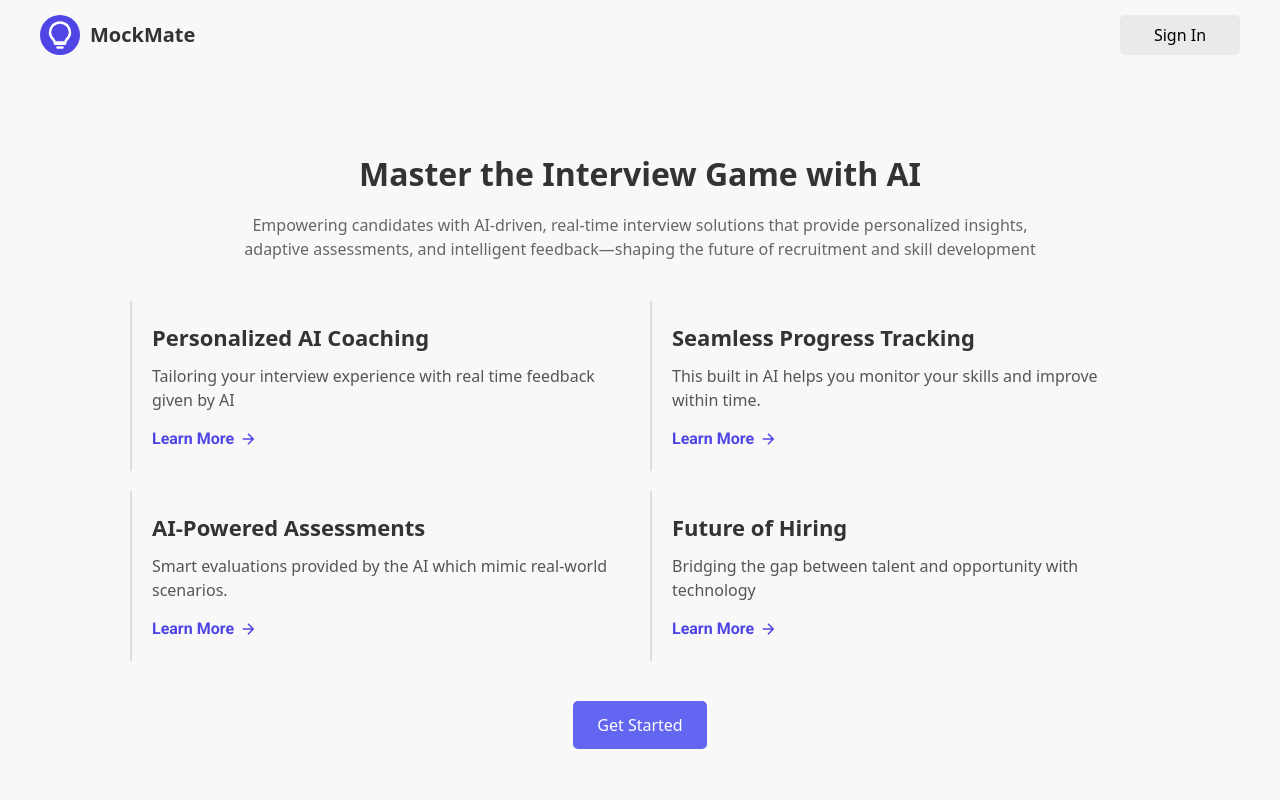
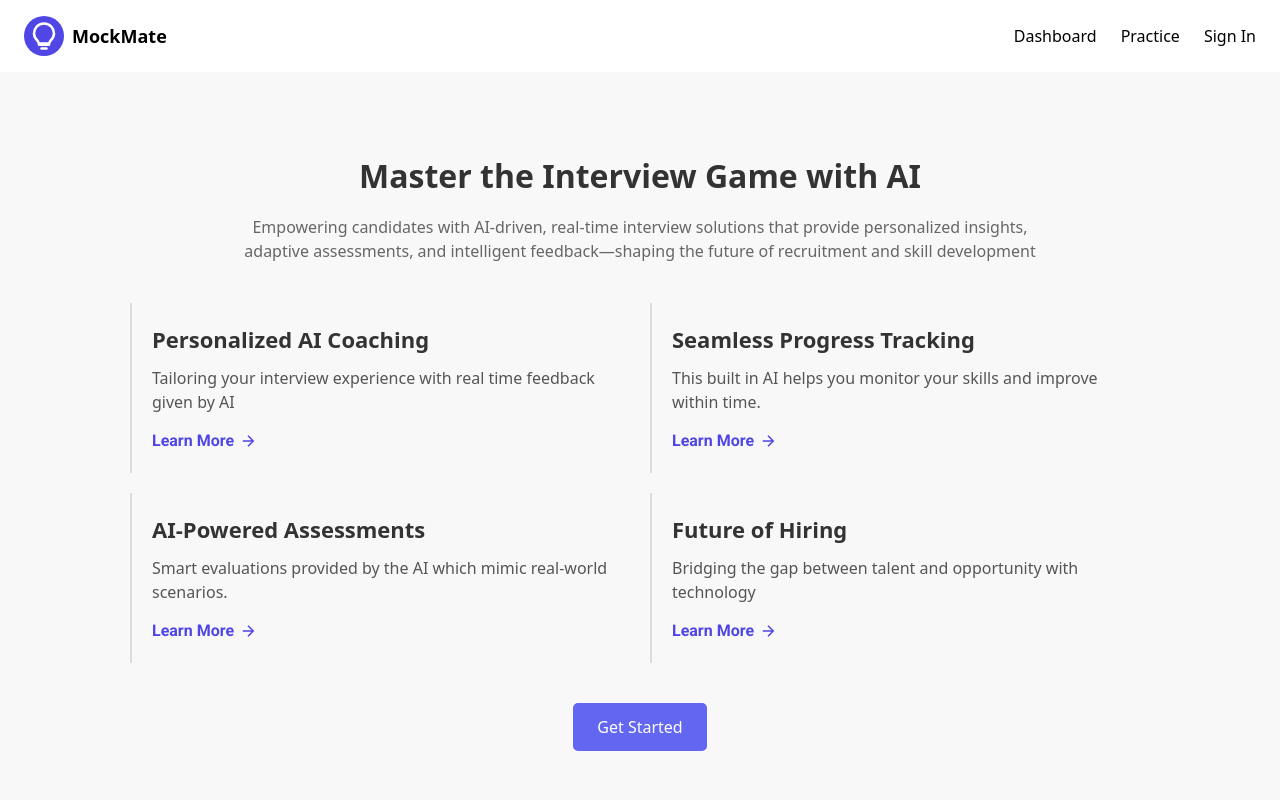
Before and after one commit to Developer-Madhu/MockMate-AI-Interviewer, a React (Vite) app: page / in a window 1280 px wide. Shown: the top 800 px of the page. Built offline with nearby package versions, Linux system fonts and the light colour scheme; a web font is replaced by a local one.

Commit message:
added dynamic questions count from model

```diff
--- a/src/Components/Navbar/Navbar.jsx
+++ b/src/Components/Navbar/Navbar.jsx
@@ -1,66 +1,68 @@
 // import React from "react";
 // import { Link } from "react-router-dom";
 // import "./Navbar.css";
-// import Login from "../../Pages/Auth/Login";
+// import { useAuth } from "../../Pages/Auth/AuthContext"; // Adjust the import path as needed
 
 // const Navbar = () => {
-//   return (
-//     <header className="navbar">
-//       <div className="containersnav">
-//         {/* Logo with Bulb Icon */}
-//         <a href="#" className="logo">
-//           <svg
-//             xmlns="http://www.w3.org/2000/svg"
-//             className="icon"
-//             viewBox="0 0 24 24"
-//             fill="none"
-//             stroke="currentColor"
-//             strokeWidth="2"
-//             strokeLinecap="round"
-//             strokeLinejoin="round"
-//           >
-//             <path d="M9 18h6" stroke="white" />
-//             <path d="M10 22h4" stroke="white" />
-//             <path
-//               d="M12 2C7 2 4 6 4 10c0 2.5 1.5 4.5 3 6a4.8 4.8 0 0 1 1 3h8a4.8 4.8 0 0 1 1-3c1.5-1.5 3-3.5 3-6 0-4-3-8-8-8z"
-//               stroke="white"
-//             />
-//           </svg>
-//           <span className="logo-text">MockMate</span>
-//         </a>
+//     const { isLoggedIn } = useAuth(); // Get the authentication state
 
-//         {/* Navigation Links */}
-//         {/* <nav className="nav-links">
-//           <a href="#">Blogs</a>
-//           <a href="#">Second Link</a>
-//           <a href="#">Third Link</a>
-//           <a href="#">Fourth Link</a>
-//         </nav> */}
+//     return (
+//         <header className="navbar">
+//             <div className="containersnav">
+//                 {/* Logo with Bulb Icon */}
+//                 <a href="#" className="logo">
+//                     <svg
+//                         xmlns="http://www.w3.org/2000/svg"
+//                         className="icon"
+//                         viewBox="0 0 24 24"
+//                         fill="none"
+//                         stroke="currentColor"
+//                         strokeWidth="2"
+//                         strokeLinecap="round"
+//                         strokeLinejoin="round"
+//                     >
+//                         <path d="M9 18h6" stroke="white" />
+//                         <path d="M10 22h4" stroke="white" />
+//                         <path
+//                             d="M12 2C7 2 4 6 4 10c0 2.5 1.5 4.5 3 6a4.8 4.8 0 0 1 1 3h8a4.8 4.8 0 0 1 1-3c1.5-1.5 3-3.5 3-6 0-4-3-8-8-8z"
+//                             stroke="white"
+//                         />
+//                     </svg>
+//                     <span className="logo-text">MockMate</span>
+//                 </a>
 
-//         {/* Button */}
-//         <button className="nav-buttonss">
-//         <Link to='/register'>Sign Up</Link>
-//         </button>
-//       </div>
-//     </header>
-//   );
+//                 {/* Button */}
+//                 {isLoggedIn ? (
+//                     // Show "Dashboard" link if the user is logged in
+//                     <button className="nav-buttonss">
+//                         <Link to="/dashboard">Dashboard</Link>
+//                     </button>
+//                 ) : (
+//                     // Show "Sign Up" link if the user is not logged in
+//                     <button className="nav-buttonss">
+//                         <Link to="/login">Sign In </Link>
+//                     </button>
+//                 )}
+//             </div>
+//         </header>
+//     );
 // };
 
 // export default Navbar;
-import React from "react";
+import React, { useState } from "react";
 import { Link } from "react-router-dom";
-import "./Navbar.css";
 import { useAuth } from "../../Pages/Auth/AuthContext"; // Adjust the import path as needed
 
 const Navbar = () => {
-    const { isLoggedIn } = useAuth(); // Get the authentication state
+    const { isLoggedIn, logout } = useAuth(); // Get the authentication state and logout function
+    const [menuOpen, setMenuOpen] = useState(false); // State to control menu visibility
 
     return (
-        <header className="navbar">
-            <div className="containersnav">
-                {/* Logo with Bulb Icon */}
-                <a href="#" className="logo">
-                    <svg
+        <header className="text-white py-4 px-6 flex justify-between items-center">
+            {/* Logo Section */}
+            <div className="flex items-center space-x-2">
+                <a href="#" className="flex items-center text-lg font-bold">
+                <svg
                         xmlns="http://www.w3.org/2000/svg"
                         className="icon"
                         viewBox="0 0 24 24"
@@ -77,22 +79,42 @@ const Navbar = () => {
                             stroke="white"
                         />
                     </svg>
-                    <span className="logo-text">MockMate</span>
+                    <span className="ml-2 text-black">MockMate</span>
                 </a>
+            </div>
 
-                {/* Button */}
+            {/* Desktop Menu */}
+            <nav className="hidden md:flex text-black space-x-6">
+                <Link to="/dashboard" >Dashboard</Link>
+                <Link to="/interview" >Practice</Link>
                 {isLoggedIn ? (
-                    // Show "Dashboard" link if the user is logged in
-                    <button className="nav-buttonss">
-                        <Link to="/dashboard">Dashboard</Link>
-                    </button>
+                    <button onClick={logout} className="hover:text-red-400">Log Out</button>
                 ) : (
-                    // Show "Sign Up" link if the user is not logged in
-                    <button className="nav-buttonss">
-                        <Link to="/login">Sign In </Link>
-                    </button>
+                    <Link to="/login" className="hover:text-yellow-400">Sign In</Link>
                 )}
+            </nav>
+
+            {/* Mobile Hamburger Menu */}
+            <div className="md:hidden">
+                <button onClick={() => setMenuOpen(!menuOpen)} className="focus:outline-none">
+                    <svg className="w-6 h-6" viewBox="0 0 24 24" fill="none" stroke="currentColor" strokeWidth="2" strokeLinecap="round" strokeLinejoin="round">
+                        <path d="M3 12h18M3 6h18M3 18h18" />
+                    </svg>
+                </button>
             </div>
+
+            {/* Mobile Dropdown Menu */}
+            {menuOpen && (
+                <div className="absolute top-16 left-0 w-full bg-gray-900 text-white flex flex-col items-center space-y-4 py-4 md:hidden">
+                    <Link to="/dashboard" className="hover:text-yellow-400">Dashboard</Link>
+                    <Link to="/practice" className="hover:text-yellow-400">Practice</Link>
+                    {isLoggedIn ? (
+                        <button onClick={logout} className="hover:text-red-400">Log Out</button>
+                    ) : (
+                        <Link to="/login" className="hover:text-yellow-400">Sign In</Link>
+                    )}
+                </div>
+            )}
         </header>
     );
 };
--- a/src/Pages/Interview/Dashboard.jsx
+++ b/src/Pages/Interview/Dashboard.jsx
@@ -12,6 +12,7 @@ const Dashboard = () => {
     }
   }, []);
   const userscores = localStorage.getItem('userscore')
+  const ques = JSON.parse(localStorage.getItem('questionHistory'))
 
 
   return (
@@ -26,7 +27,7 @@ const Dashboard = () => {
       {/* Overview Section */}
       <div className="bg-gradient-to-r from-blue-500 to-purple-500 text-white p-6 rounded-xl shadow-lg flex justify-between items-center">
         <div className="text-center">
-          <h3 className="text-3xl font-bold">0</h3>
+          <h3 className="text-3xl font-bold">{ques.length}</h3>
           <p className="text-sm">Questions Attempted</p>
         </div>
         <div className="text-center">
```
